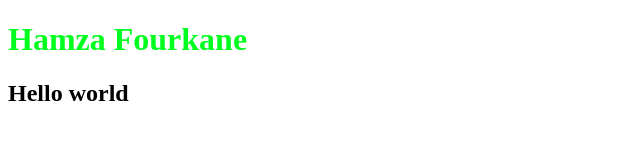
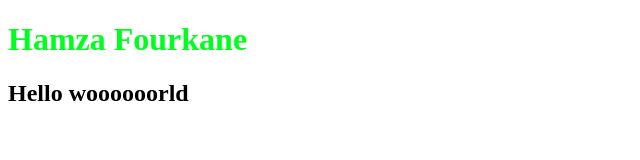
Before and after one commit to hamzafourkane/testpull, a plain HTML site: page index.html in a window 1280 px wide. Shown: the whole page, without its empty margins (0-640 px from the left). Drawn offline with Linux system fonts and the light colour scheme.

Commit message:
changing to test push

```diff
--- a/index.html
+++ b/index.html
@@ -10,6 +10,6 @@
     <h1>
         Hamza Fourkane
     </h1>
-    <h2>Hello world</h2>
+    <h2>Hello woooooorld</h2>
 </body>
 </html>
```
